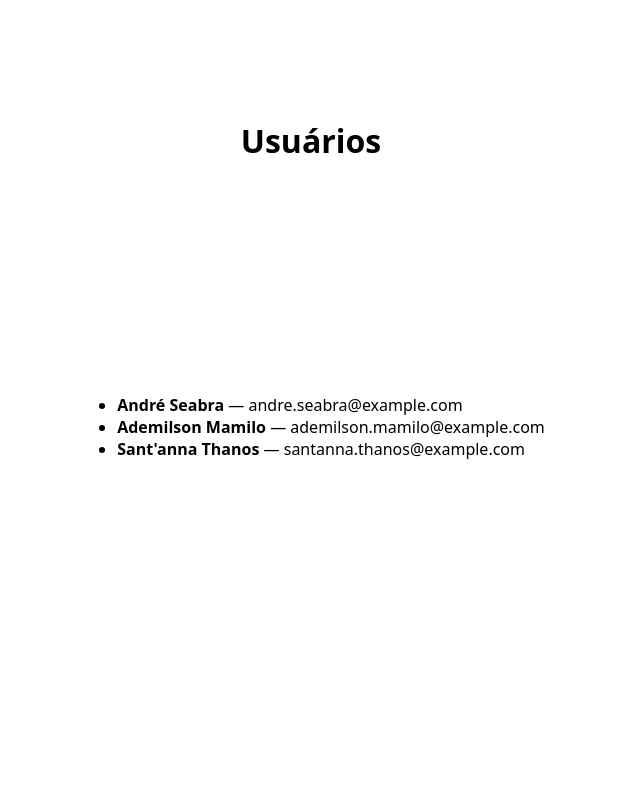
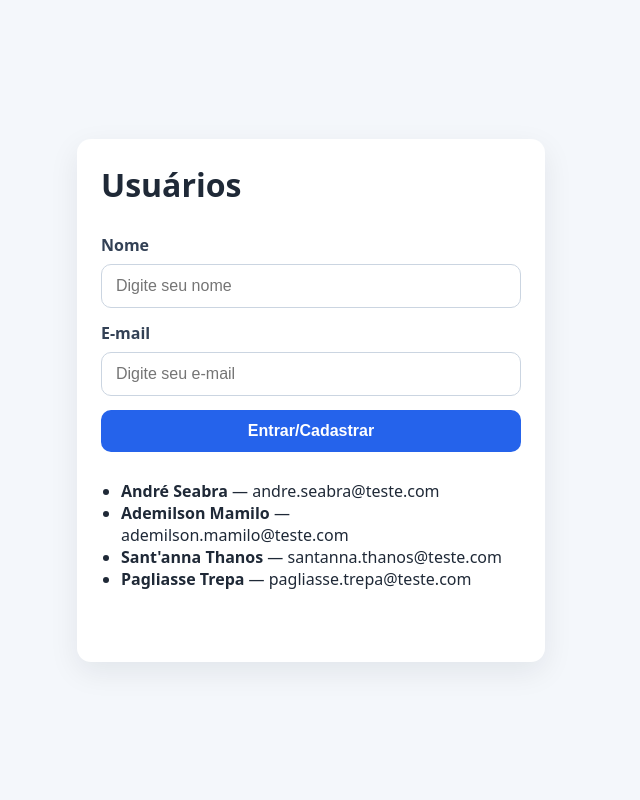
Before and after one commit to Claude-Impact-Lab/bootcamp-tech-afya, a FastAPI app: page / in a window 1280 px wide. Shown: the whole page, without its empty margins (329-969 px from the left). Run offline with FastAPI, Linux system fonts and the light colour scheme.

Commit message:
Implementa validação de cadastro de usuário com Pydantic e adiciona testes

```diff
--- a/app/main.py
+++ b/app/main.py
@@ -2,6 +2,7 @@ from pathlib import Path
 
 from fastapi import FastAPI, Request
 from fastapi.templating import Jinja2Templates
+from pydantic import BaseModel, EmailStr
 
 BASE_DIR = Path(__file__).resolve().parent
 
@@ -9,11 +10,16 @@ app = FastAPI(title="User Manager")
 templates = Jinja2Templates(directory=BASE_DIR / "templates")
 
 USUARIOS = [
-    {"id": 1, "nome": "André Seabra", "email": "andre.seabra@example.com"},
-    {"id": 2, "nome": "Ademilson Mamilo", "email": "ademilson.mamilo@example.com"},
-    {"id": 3, "nome": "Sant'anna Thanos", "email": "santanna.thanos@example.com"},
+    {"id": 1, "nome": "André Seabra", "email": "andre.seabra@teste.com"},
+    {"id": 2, "nome": "Ademilson Mamilo", "email": "ademilson.mamilo@teste.com"},
+    {"id": 3, "nome": "Sant'anna Thanos", "email": "santanna.thanos@teste.com"},
+    {"id": 4, "nome": "Pagliasse Trepa", "email": "pagliasse.trepa@teste.com"},
 ]
 
+
+class UsuarioCreate(BaseModel):
+    nome: str
+    email: EmailStr
 
 
 @app.get("/health")
@@ -21,12 +27,25 @@ def health() -> dict[str, str]:
     """Endpoint JSON: e daqui que o HTML busca a mensagem."""
     return {"status": "ok", "message": "Hello World"}
 
+
 @app.get("/users")
 def listar_usuarios() -> list[dict[str, int | str]]:
     """Devolve todos os usuarios cadastrados."""
     return USUARIOS
 
 
+@app.post("/users", status_code=201)
+def criar_usuario(usuario: UsuarioCreate) -> dict[str, int | str]:
+    """Cria um novo usuario e o adiciona no fim da lista."""
+    novo_usuario = {
+        "id": max((u["id"] for u in USUARIOS), default=0) + 1,
+        "nome": usuario.nome,
+        "email": usuario.email,
+    }
+    USUARIOS.append(novo_usuario)
+    return novo_usuario
+
+
 @app.get("/")
 def index(request: Request):
     """A tela. Por enquanto so mostra o Hello World."""
--- a/app/templates/index.html
+++ b/app/templates/index.html
@@ -12,26 +12,113 @@
       place-items: center;
       min-height: 100vh;
       margin: 0;
+      background: #f4f7fb;
+      color: #1f2937;
+    }
+
+    .container {
+      width: min(420px, 90vw);
+      background: white;
+      border-radius: 14px;
+      box-shadow: 0 10px 30px rgba(15, 23, 42, 0.08);
+      padding: 24px;
+    }
+
+    h1 {
+      margin-top: 0;
+      margin-bottom: 16px;
+      font-size: 2rem;
+    }
+
+    ul {
+      margin: 28px 0 12px 0;
+      padding-left: 20px;
+    }
+
+    #aviso {
+      margin-top: 0;
+      color: #475569;
+      min-height: 20px;
+    }
+
+    .form-cadastro {
+      margin-top: 28px;
+      margin-bottom: 20px;
+      display: grid;
+      gap: 14px;
+    }
+
+    .campo {
+      display: grid;
+      gap: 8px;
+    }
+
+    .campo label {
+      font-weight: 600;
+      color: #334155;
+    }
+
+    .campo input {
+      padding: 12px 14px;
+      border: 1px solid #cbd5e1;
+      border-radius: 10px;
+      font-size: 1rem;
+      outline: none;
+    }
+
+    .campo input:focus {
+      border-color: #2563eb;
+      box-shadow: 0 0 0 3px rgba(37, 99, 235, 0.12);
+    }
+
+    .botao {
+      border: none;
+      border-radius: 10px;
+      background: #2563eb;
+      color: white;
+      padding: 12px 16px;
+      font-size: 1rem;
+      font-weight: 700;
+      cursor: pointer;
+      transition: background 0.2s ease;
+    }
+
+    .botao:hover {
+      background: #1d4ed8;
     }
   </style>
 </head>
 
 <body>
+  <div class="container">
     <h1>Usuários</h1>
+
+    <form class="form-cadastro">
+      <div class="campo">
+        <label for="nome">Nome</label>
+        <input id="nome" name="nome" type="text" placeholder="Digite seu nome" />
+      </div>
+
+      <div class="campo">
+        <label for="email">E-mail</label>
+        <input id="email" name="email" type="email" placeholder="Digite seu e-mail" />
+      </div>
+
+      <button class="botao" type="submit">Entrar/Cadastrar</button>
+    </form>
 
     <ul id="lista-usuarios"></ul>
 
     <p id="aviso">carregando...</p>
-
+  </div>
 
   <script>
-    // Busca os usuarios na API e cria um <li> para cada um.
-    // O HTML nao sabe quantos sao — quem monta a lista e o JavaScript.
-    fetch("/users")
-      .then((resposta) => resposta.json())
-      .then((usuarios) => {
     const lista = document.getElementById("lista-usuarios");
     const aviso = document.getElementById("aviso");
+    const form = document.querySelector(".form-cadastro");
+
+    function renderizarUsuarios(usuarios) {
+      lista.innerHTML = "";
 
       for (const usuario of usuarios) {
         const item = document.createElement("li");
@@ -45,17 +132,59 @@
         lista.appendChild(item);
       }
 
-
       if (usuarios.length === 0) {
         aviso.textContent = "Nenhum usuário cadastrado.";
       } else {
         aviso.textContent = "";
       }
+    }
+
+    function carregarUsuarios() {
+      fetch("/users")
+        .then((resposta) => resposta.json())
+        .then((usuarios) => renderizarUsuarios(usuarios))
+        .catch(() => {
+          aviso.textContent = "erro ao chamar a API";
+        });
+    }
+
+    form.addEventListener("submit", (evento) => {
+      evento.preventDefault();
+
+      const nome = document.getElementById("nome").value.trim();
+      const email = document.getElementById("email").value.trim();
+
+      if (!nome || !email) {
+        aviso.textContent = "Preencha nome e e-mail.";
+        return;
+      }
+
+      fetch("/users", {
+        method: "POST",
+        headers: {
+          "Content-Type": "application/json",
+        },
+        body: JSON.stringify({ nome, email }),
+      })
+        .then(async (resposta) => {
+          const dados = await resposta.json();
+
+          if (!resposta.ok) {
+            const mensagem = dados.detail?.[0]?.msg ?? "erro ao cadastrar usuário";
+            aviso.textContent = mensagem;
+            return;
+          }
+
+          form.reset();
+          aviso.textContent = "";
+          carregarUsuarios();
         })
         .catch(() => {
-        document.getElementById("aviso").textContent = "erro ao chamar a API";
+          aviso.textContent = "erro ao cadastrar usuário";
+        });
     });
 
+    carregarUsuarios();
   </script>
 </body>
 
```
Also changed, not shown: tests/test_main.py (+55 -1 lines). Lines whose indentation alone changed are shown as unchanged.
